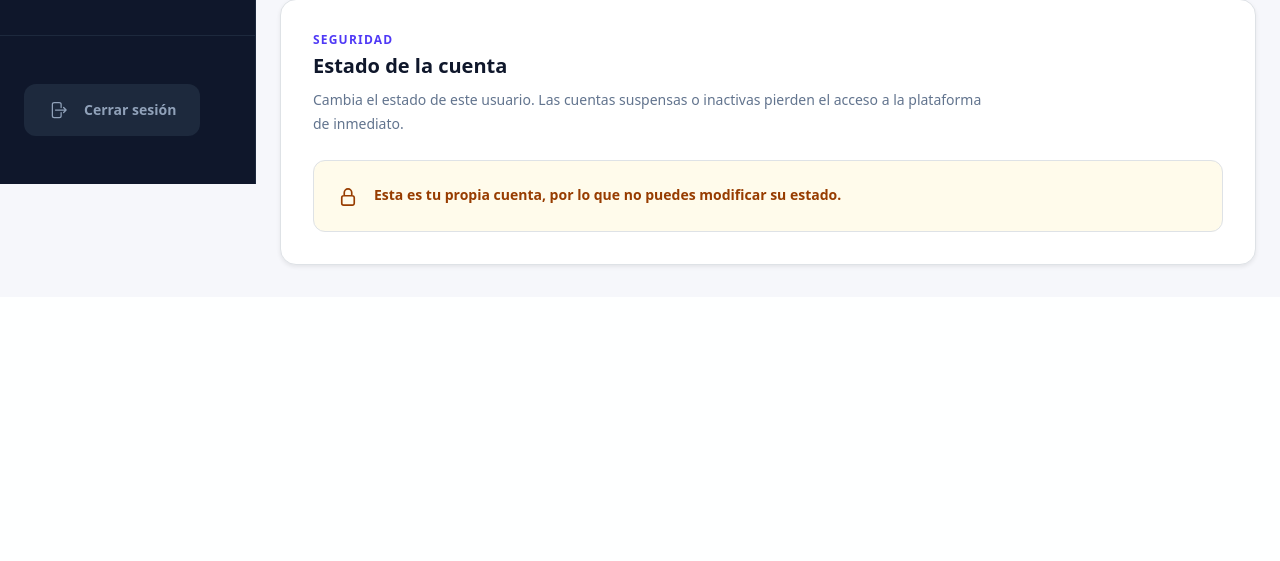
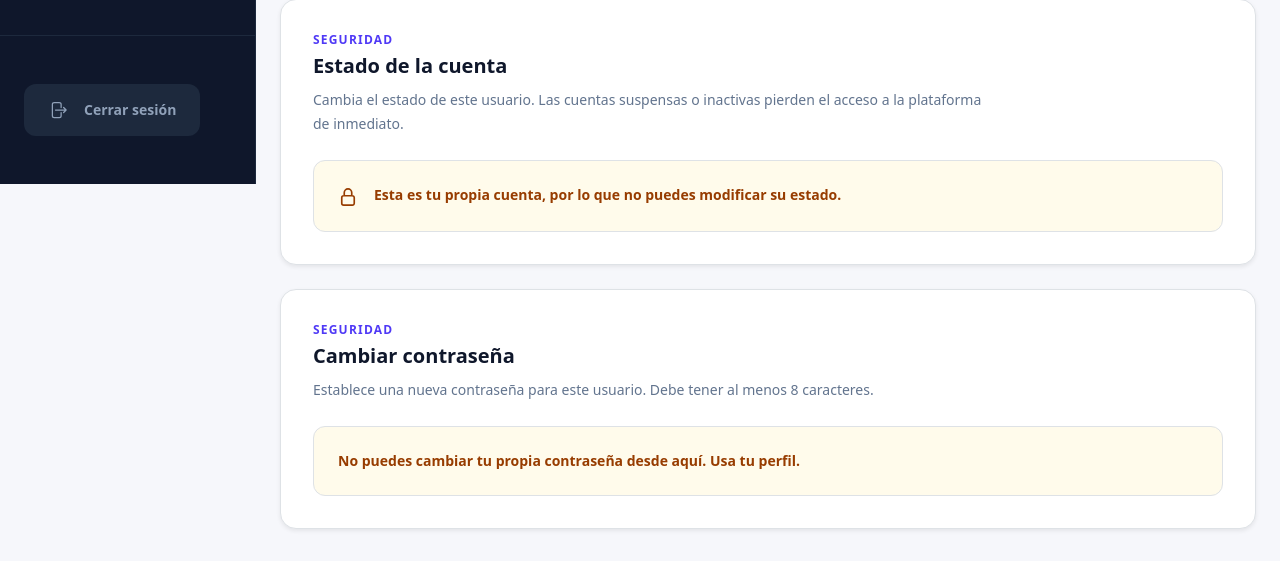
Before and after one commit to EddyDS23/klassio, a Laravel app: page /admin/users/1 in a window 1280 px wide. Shown: the part 616-1177 px from the top of the page. Before the commit the page ends 884 px from the top, so only its background shows below. Run offline with Laravel 12, Linux system fonts and the light colour scheme; a user stored in the database is signed in; data comes from the database, SQL or seed files in the repository; some libraries are stand-ins or nearby versions.

Commit message:
feat(admin): permite al admin cambiar la contraseña de un usuario

```diff
--- a/app/Http/Controllers/Admin/AdminUserController.php
+++ b/app/Http/Controllers/Admin/AdminUserController.php
@@ -4,6 +4,7 @@ namespace App\Http\Controllers\Admin;
 
 use App\Http\Controllers\Controller;
 use App\Http\Requests\Admin\StoreAdminUserRequest;
+use App\Http\Requests\Admin\UpdateUserPasswordRequest;
 use App\Http\Requests\Admin\UpdateUserStatusRequest;
 use App\Models\Participation;
 use App\Models\TeamMember;
@@ -100,4 +101,20 @@ class AdminUserController extends Controller
 
         return redirect()->back()->with('success', "El estado del usuario {$user->name} fue actualizado a «{$status}».");
     }
+
+    public function updatePassword(UpdateUserPasswordRequest $request, int $id): RedirectResponse
+    {
+        $user = User::findOrFail($id);
+
+        // Evita que el admin cambie su propia contraseña por esta vía
+        // (debe usar su perfil); así se evitan bloqueos accidentales.
+        if ($user->id === (int) $request->user()->id) {
+            return redirect()->back()->with('error', 'No puedes cambiar tu propia contraseña desde aquí. Usa tu perfil.');
+        }
+
+        // El cast 'hashed' del modelo se encarga de hashear la contraseña.
+        $user->update(['password' => $request->input('password')]);
+
+        return redirect()->back()->with('success', "La contraseña de {$user->name} fue actualizada correctamente.");
+    }
 }
--- a/resources/views/admin/users/show.blade.php
+++ b/resources/views/admin/users/show.blade.php
@@ -170,4 +170,60 @@
 
     </section>
 
+    <!-- Cambiar contraseña -->
+    <section class="mt-6 rounded-2xl border border-slate-200 bg-white p-6 shadow-sm sm:p-8">
+
+        <p class="text-xs font-bold uppercase tracking-widest text-indigo-600">
+            Seguridad
+        </p>
+        <h3 class="mt-1 text-xl font-black text-slate-900">
+            Cambiar contraseña
+        </h3>
+
+        <p class="mt-2 max-w-2xl text-sm leading-6 text-slate-500">
+            Establece una nueva contraseña para este usuario. Debe tener al menos 8 caracteres.
+        </p>
+
+        @if ($user->id === auth()->id())
+            <div class="mt-4 flex items-start gap-3 rounded-xl border border-amber-200 bg-amber-50 p-4 text-amber-800" role="status">
+                <p class="text-sm font-bold">
+                    No puedes cambiar tu propia contraseña desde aquí. Usa tu perfil.
+                </p>
+            </div>
+        @else
+            <form action="{{ route('admin.users.update-password', $user->id) }}" method="POST"
+                  class="mt-4 flex flex-col gap-4">
+                @csrf
+                @method('PATCH')
+
+                <div class="flex flex-col gap-1.5">
+                    <label for="password" class="text-[11px] font-bold uppercase tracking-wide text-slate-400">
+                        Nueva contraseña
+                    </label>
+                    <input id="password" name="password" type="password" required minlength="8" maxlength="50"
+                           class="rounded-xl border border-slate-200 bg-slate-50 px-3.5 py-2.5 text-sm font-bold text-slate-800 focus:border-indigo-500 focus:bg-white focus:ring-4 focus:ring-indigo-100">
+                    @error('password')
+                        <p class="text-sm font-medium text-red-600" role="alert">{{ $message }}</p>
+                    @enderror
+                </div>
+
+                <div class="flex flex-col gap-1.5">
+                    <label for="password_confirmation" class="text-[11px] font-bold uppercase tracking-wide text-slate-400">
+                        Confirmar contraseña
+                    </label>
+                    <input id="password_confirmation" name="password_confirmation" type="password" required minlength="8" maxlength="50"
+                           class="rounded-xl border border-slate-200 bg-slate-50 px-3.5 py-2.5 text-sm font-bold text-slate-800 focus:border-indigo-500 focus:bg-white focus:ring-4 focus:ring-indigo-100">
+                </div>
+
+                <div class="flex justify-end">
+                    <button type="submit"
+                            class="rounded-xl bg-indigo-600 px-6 py-2.5 text-sm font-bold text-white shadow-sm transition hover:bg-indigo-700 focus:outline-none focus-visible:ring-2 focus-visible:ring-indigo-500 focus-visible:ring-offset-2">
+                        Cambiar contraseña
+                    </button>
+                </div>
+            </form>
+        @endif
+
+    </section>
+
 @endsection
--- a/routes/web.php
+++ b/routes/web.php
@@ -39,6 +39,7 @@ Route::prefix('admin')->name('admin.')->middleware(['auth', 'active', 'role:admi
     Route::post('/users', [AdminUserController::class, 'store'])->name('users.store');
     Route::get('/users/{id}', [AdminUserController::class, 'show'])->where(['id' => '[1-9][0-9]*'])->name('users.show');
     Route::patch('/users/{id}/status', [AdminUserController::class, 'updateStatus'])->where(['id' => '[1-9][0-9]*'])->name('users.update-status');
+    Route::patch('/users/{id}/password', [AdminUserController::class, 'updatePassword'])->where(['id' => '[1-9][0-9]*'])->name('users.update-password');
 
     Route::get('/classes', [AdminClassController::class, 'index'])->name('classes.index');
     Route::get('/classes/{id}', [AdminClassController::class, 'show'])->where(['id' => '[1-9][0-9]*'])->name('classes.show');
```
Also changed, not shown: app/Http/Requests/Admin/UpdateUserPasswordRequest.php (added, +29 -0 lines).
